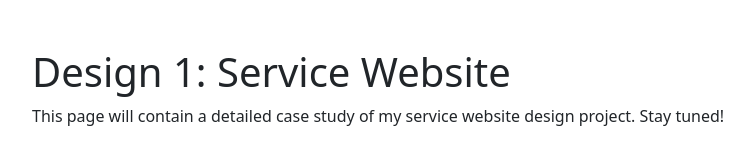
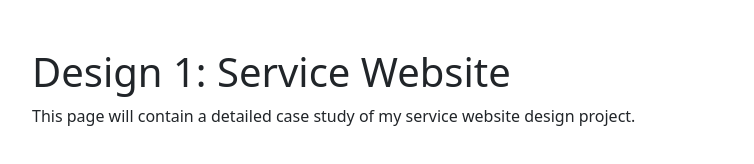
Before and after one commit to Kiro025/Portfolio, a plain HTML site: page case-study/design1.html in a window 1280 px wide. Shown: the whole page, without its empty margins (50-804 px from the left). Drawn offline with nearby package versions, Linux system fonts and the light colour scheme.

Commit message:
modified design-1

```diff
--- a/case-study/design1.html
+++ b/case-study/design1.html
@@ -10,7 +10,7 @@
 
   <div class="container my-5">
     <h1>Design 1: Service Website</h1>
-    <p>This page will contain a detailed case study of my service website design project. Stay tuned!</p>
+    <p>This page will contain a detailed case study of my service website design project.</p>
   </div>
 
 </body>
```
